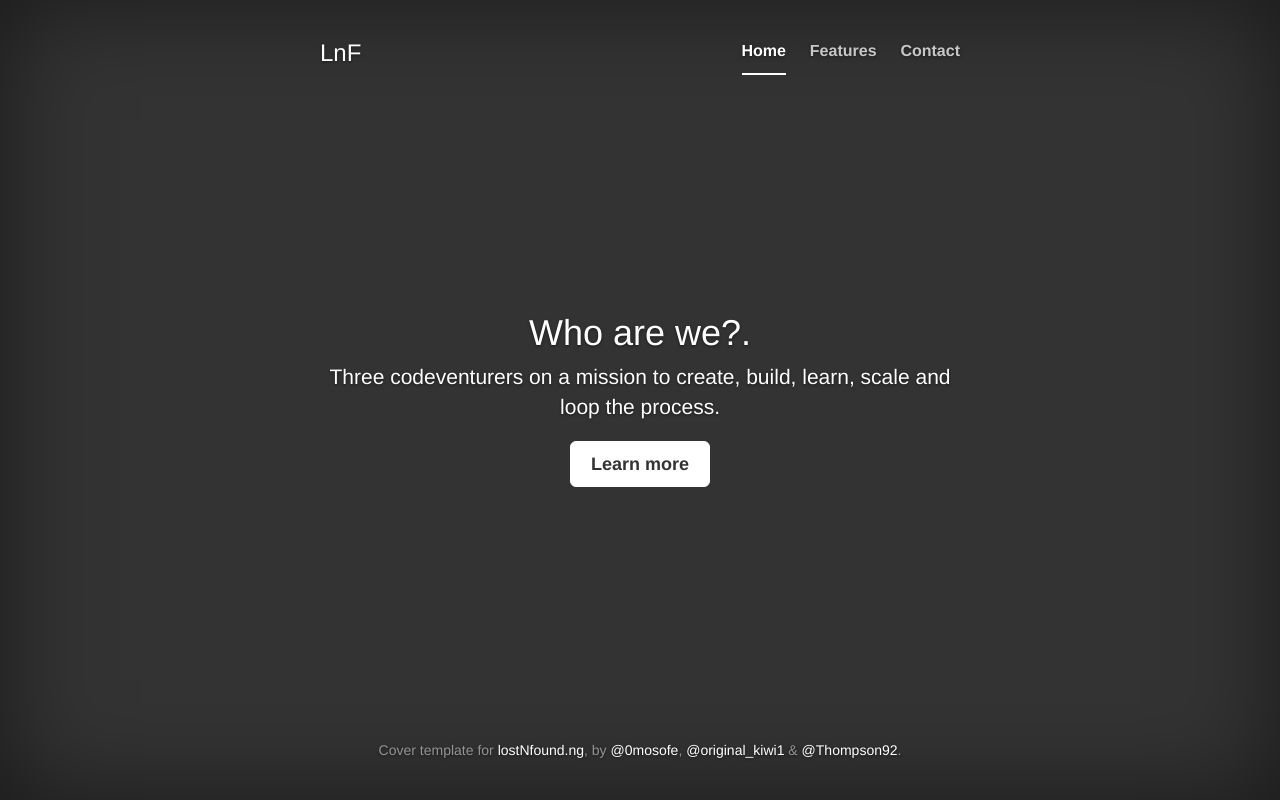
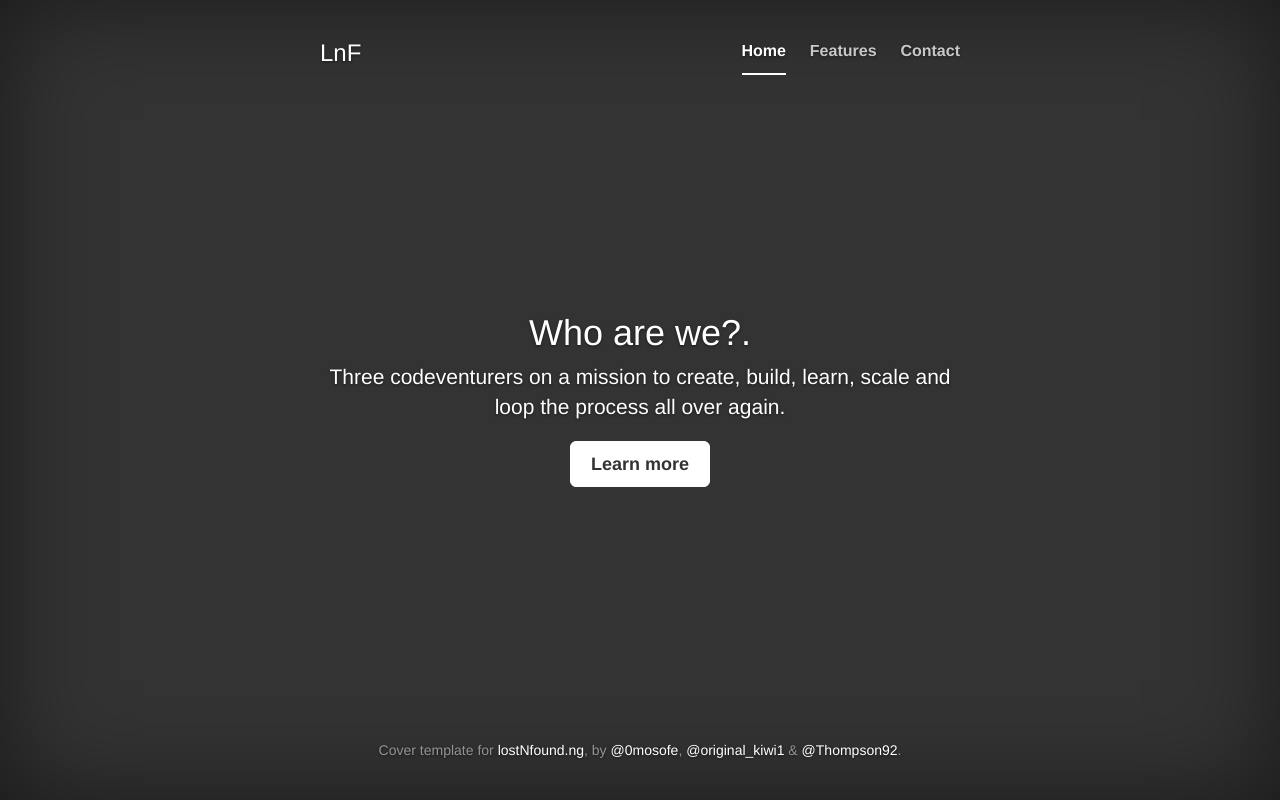
Before and after one commit to LostNfoundNG/lostNfoundng.github.io, a plain HTML site: page index.html in a window 1280 px wide. Drawn offline with Linux system fonts and the light colour scheme; files whose address does not match are found by name.

Commit message:
Update index.html

```diff
--- a/index.html
+++ b/index.html
@@ -13,6 +13,8 @@
 
     <!-- Bootstrap core CSS -->
     <link href="assets/bootstrap.css" rel="stylesheet">
+
+    <link href="https://fonts.googleapis.com/css?family=Great+Vibes|Pacifico|Rock+Salt|Satisfy" rel="stylesheet">
 
     <!-- IE10 viewport hack for Surface/desktop Windows 8 bug -->
     <link href="assets/ie10-viewport-bug-workaround.css" rel="stylesheet">
@@ -54,7 +56,7 @@
 
           <div class="inner cover">
             <h1 class="cover-heading">Who are we?.</h1>
-            <p class="lead">Three codeventurers on a mission to create, build, learn, scale and loop the process.</p>
+            <p class="lead">Three codeventurers on a mission to create, build, learn, scale and loop the process all over again.</p>
             <p class="lead">
               <a href="https://lostNfoundng.github.io" class="btn btn-lg btn-default">Learn more</a>
             </p>
```
